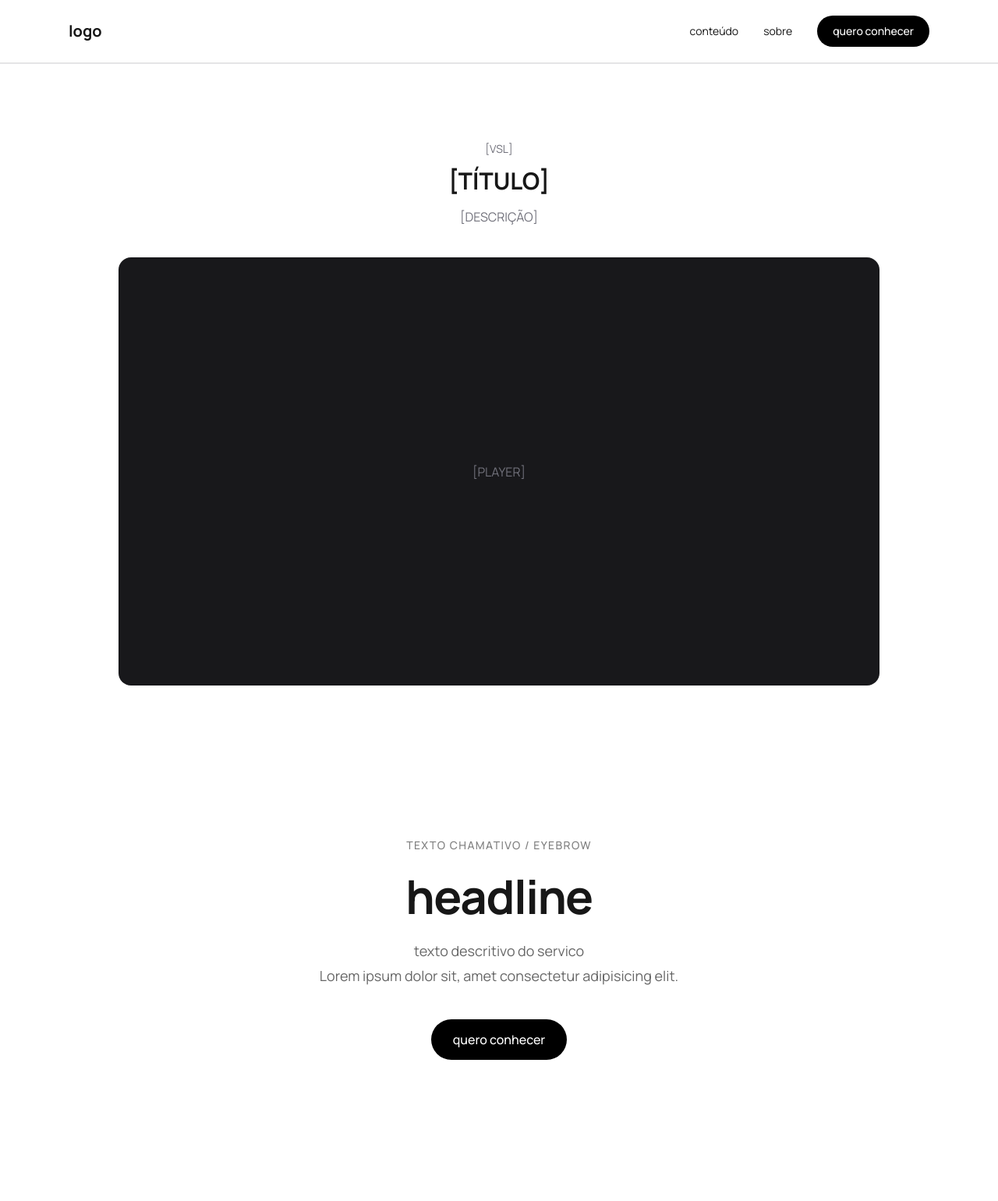
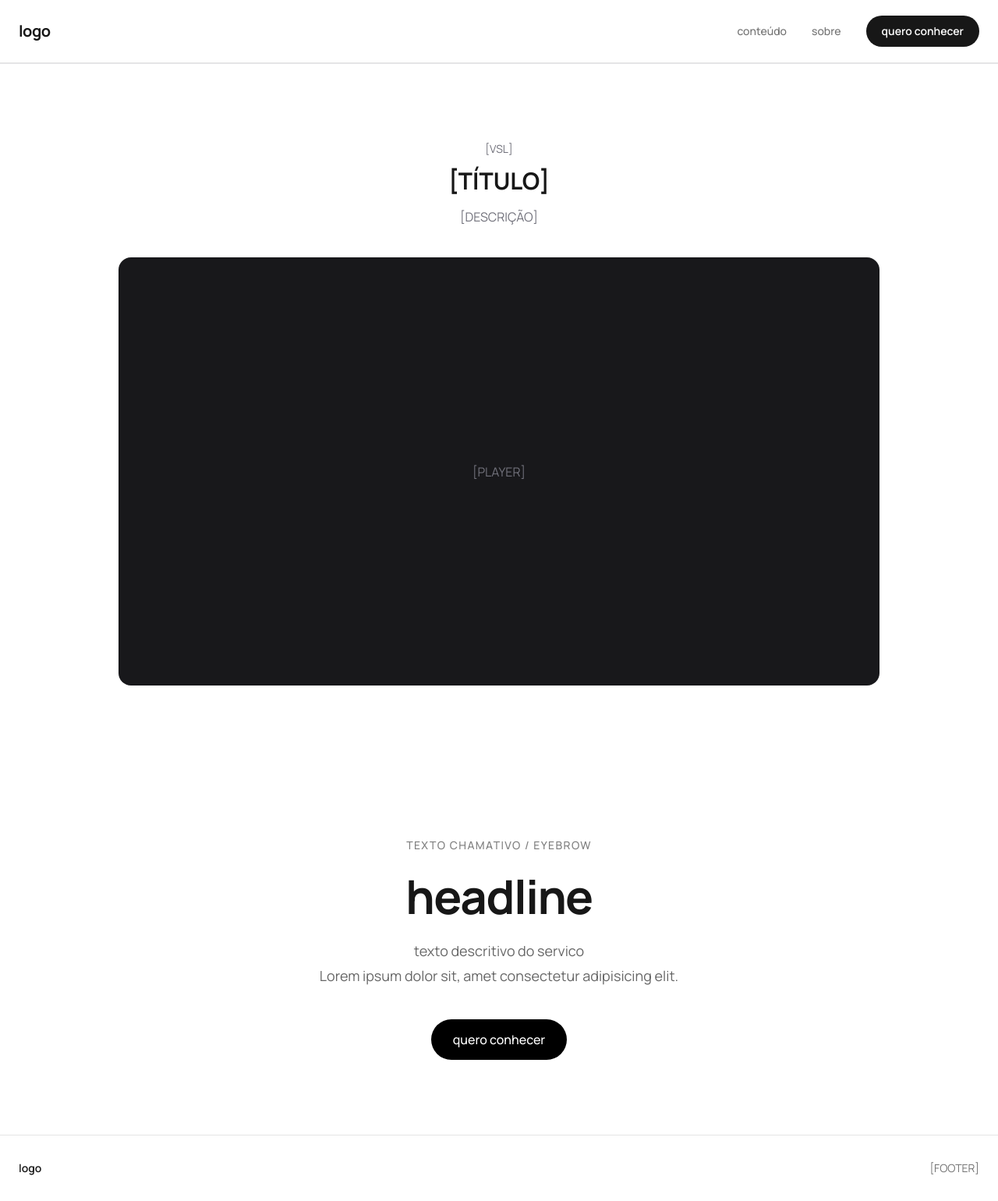
Before and after one commit to Nixwzy/solar-project, a Next.js app: page / in a window 1280 px wide. Shown: the whole page at 78% size. Before the commit the page ends 1455 px from the top, so only its background shows below. Built offline with nearby package versions, Linux system fonts and the light colour scheme.

Commit message:
feat: update layout components, add Footer and new pages for About and Content

```diff
--- /dev/null
+++ b/src/app/about/page.tsx
@@ -0,0 +1,13 @@
+'use client';
+
+import React from 'react';
+
+const AboutPage = () => {
+  return (
+    <div>
+      AboutPage
+    </div>
+  );
+};
+
+export default AboutPage;
--- /dev/null
+++ b/src/app/content/page.tsx
@@ -0,0 +1,13 @@
+'use client';
+
+import React from 'react';
+
+const ContentPage = () => {
+  return (
+    <div>
+      ContentPage
+    </div>
+  );
+};
+
+export default ContentPage;
--- a/src/app/globals.css
+++ b/src/app/globals.css
@@ -1,10 +1,17 @@
-@import url('https://fonts.googleapis.com/css2?family=Inter:wght@200..800&display=swap');
 @import url('https://fonts.googleapis.com/css2?family=Manrope:wght@200..800&display=swap');
-@import "tailwindcss";
+@import 'tailwindcss';
 
 :root {
   --background: #ffffff;
   --foreground: #171717;
+
+  --muted: #737373;
+  --border: #e5e5e5;
+
+  --dark-background: #0a0a0a;
+  --dark-card: #111111;
+  --dark-border: #262626;
+  --dark-muted: #a1a1aa;
 }
 
 * {
--- a/src/app/page.tsx
+++ b/src/app/page.tsx
@@ -1,16 +1,17 @@
 import Header from '../components/layout/Header';
 import Hero from '../components/landing/Hero';
 import LandingVSL from '../components/landing/VSL';
+import Footer from '@/components/layout/Footer';
 
 const Page = () => {
   return (
     <div>
       <Header />
-
       <main>
         <LandingVSL />
         <Hero />
       </main>
+      <Footer />
     </div>
   );
 };
--- a/src/components/layout/Footer.tsx
+++ b/src/components/layout/Footer.tsx
@@ -1,5 +1,15 @@
 export default function Footer() {
-    return (
-        <div className="">Footer</div>
-    )
+  return (
+    <footer className="border-t border-(--border)">
+      <div className="mx-auto flex max-w-7xl items-center justify-between px-6 py-8">
+        <span className="text-sm font-semibold">
+          logo
+        </span>
+
+        <span className="text-sm text-(--muted)">
+          [FOOTER]
+        </span>
+      </div>
+    </footer>
+  );
 }
--- a/src/components/layout/Header.tsx
+++ b/src/components/layout/Header.tsx
@@ -1,34 +1,39 @@
+import Link from 'next/link';
+
 export default function Header() {
   return (
-    <header className="border-b border-black/10">
-      <nav className="mx-auto flex max-w-6xl items-center justify-between px-6 py-5">
-        <span className="text-xl font-bold">
+    <header className="border-b border-(--border) bg-(--background)">
+      <nav className="mx-auto flex max-w-7xl items-center justify-between px-6 py-5">
+        <Link
+          href="/"
+          className="text-xl font-bold tracking-tight"
+        >
           logo
-        </span>
+        </Link>
 
-        <div className="flex items-center gap-8 text-sm">
-          <a
+        <div className="flex items-center gap-8 text-sm font-medium">
+          <Link
             href="/content"
-            className="transition-opacity hover:opacity-60"
+            className="text-(--muted) transition-colors hover:text-(--foreground)"
           >
             conteúdo
-          </a>
+          </Link>
 
-          <a
+          <Link
             href="/about"
-            className="transition-opacity hover:opacity-60"
+            className="text-(--muted) transition-colors hover:text-(--foreground)"
           >
             sobre
-          </a>
+          </Link>
 
-          <a
+          <Link
             href="/overview"
-            className="rounded-full bg-black px-5 py-2.5 text-sm font-medium text-white hover:opacity-80"
+            className="rounded-full bg-(--foreground) px-5 py-2.5 text-sm font-semibold text-white transition-opacity hover:opacity-80"
           >
             quero conhecer
-          </a>
+          </Link>
         </div>
       </nav>
     </header>
-  )
+  );
 }
```
